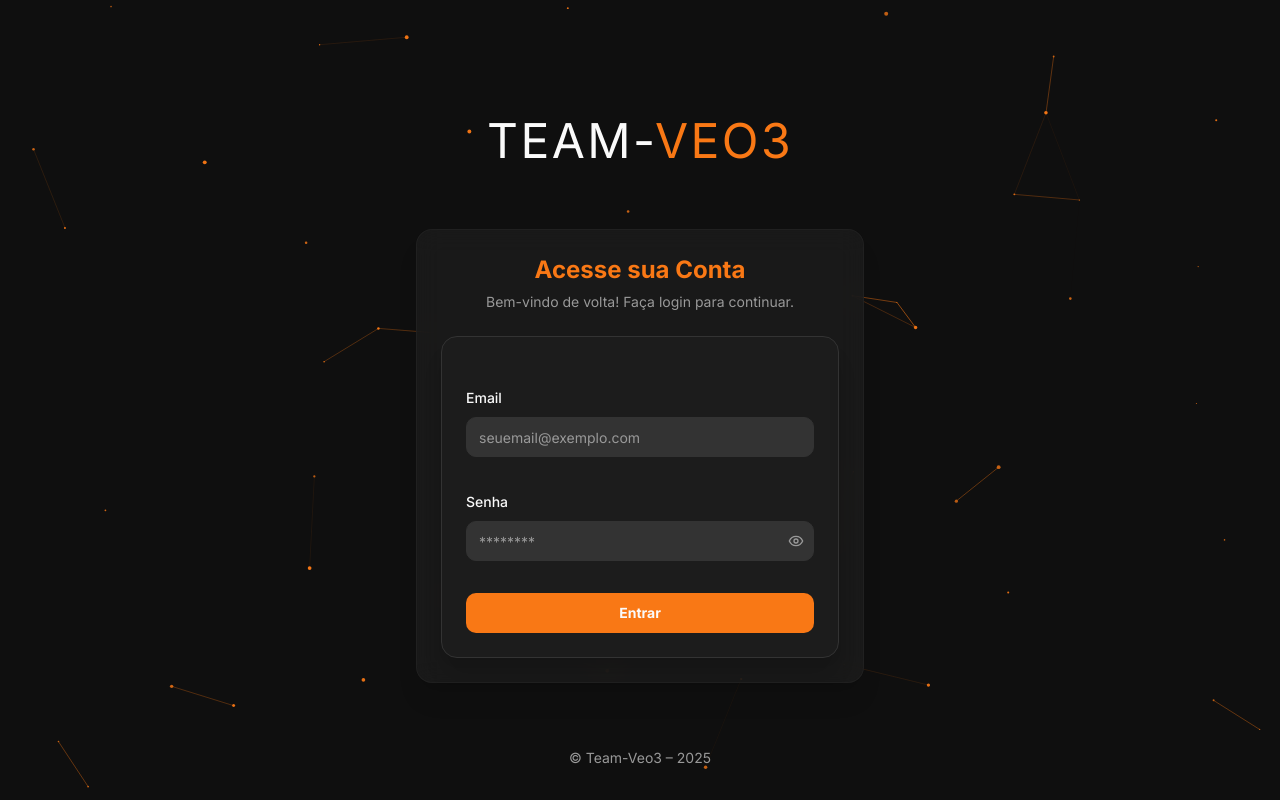
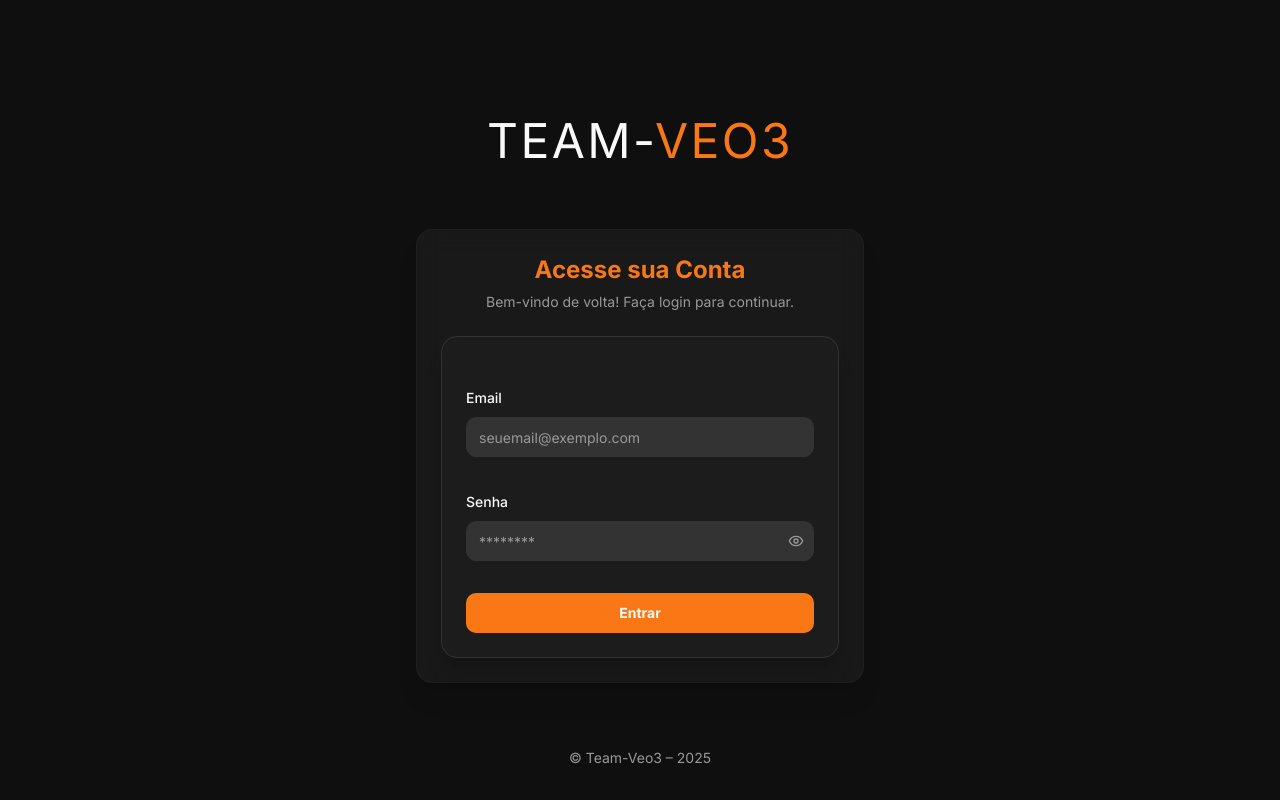
Before and after one commit to pter0005/VOUFICARLOUCO, a Next.js app: page /login in a window 1280 px wide. Built offline with nearby package versions, Linux system fonts and the light colour scheme.

Commit message:
deixe o fundo mais liso, mais otimizado

```diff
--- a/src/app/login/page.tsx
+++ b/src/app/login/page.tsx
@@ -4,13 +4,13 @@
 import Footer from '@/components/layout/Footer';
 import Logo from '@/components/common/Logo';
 import LoginForm from '@/components/auth/LoginForm';
-import InteractiveBackground from '@/components/common/InteractiveBackground';
+// import InteractiveBackground from '@/components/common/InteractiveBackground'; // Removido
 import { Card, CardContent, CardHeader } from "@/components/ui/card";
 
 export default function LoginPage() {
   return (
     <div className="min-h-screen flex flex-col items-center justify-center bg-background text-foreground p-4 overflow-hidden">
-      <InteractiveBackground />
+      {/* <InteractiveBackground /> -- Removido */}
       <div className="relative z-10 flex flex-col items-center space-y-8 w-full max-w-md">
         <Logo className="text-5xl mb-8" />
         <Card className="w-full max-w-md bg-card/80 backdrop-blur-md shadow-xl rounded-xl border-border/30">
```
